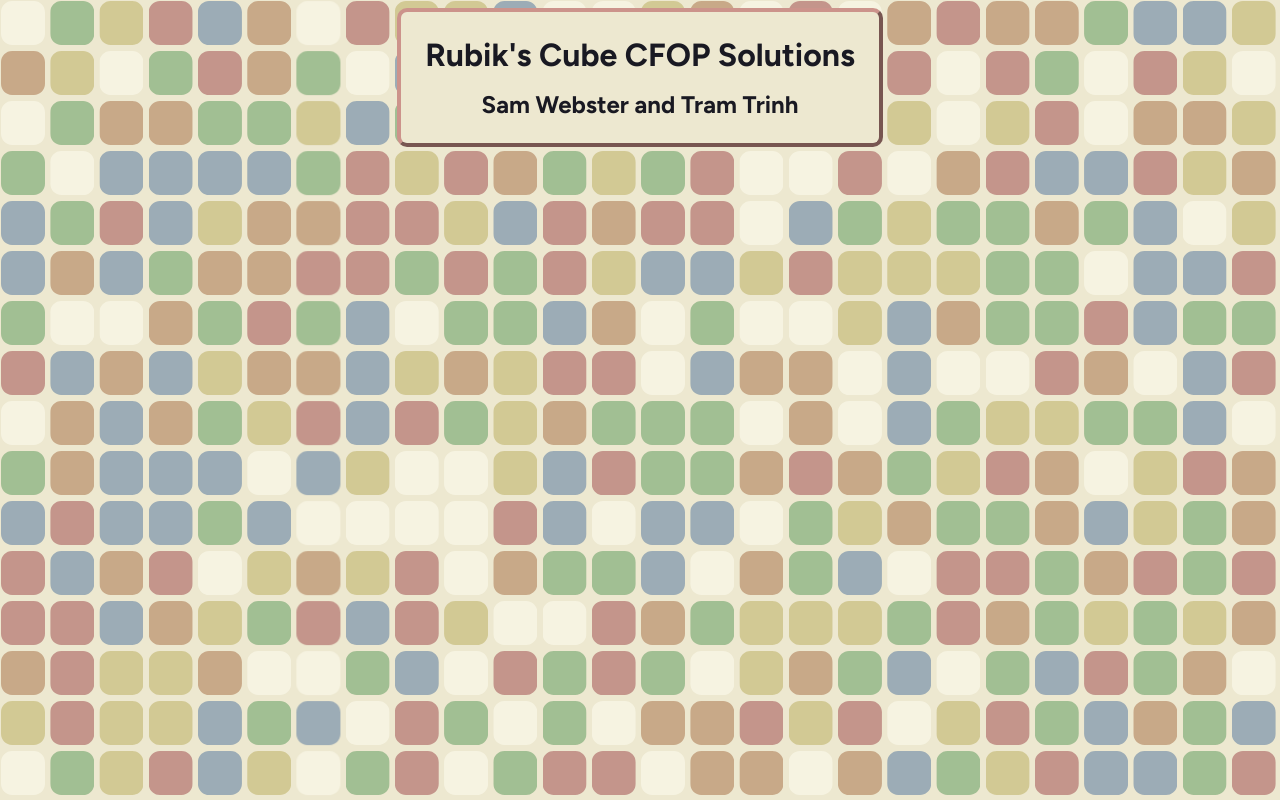
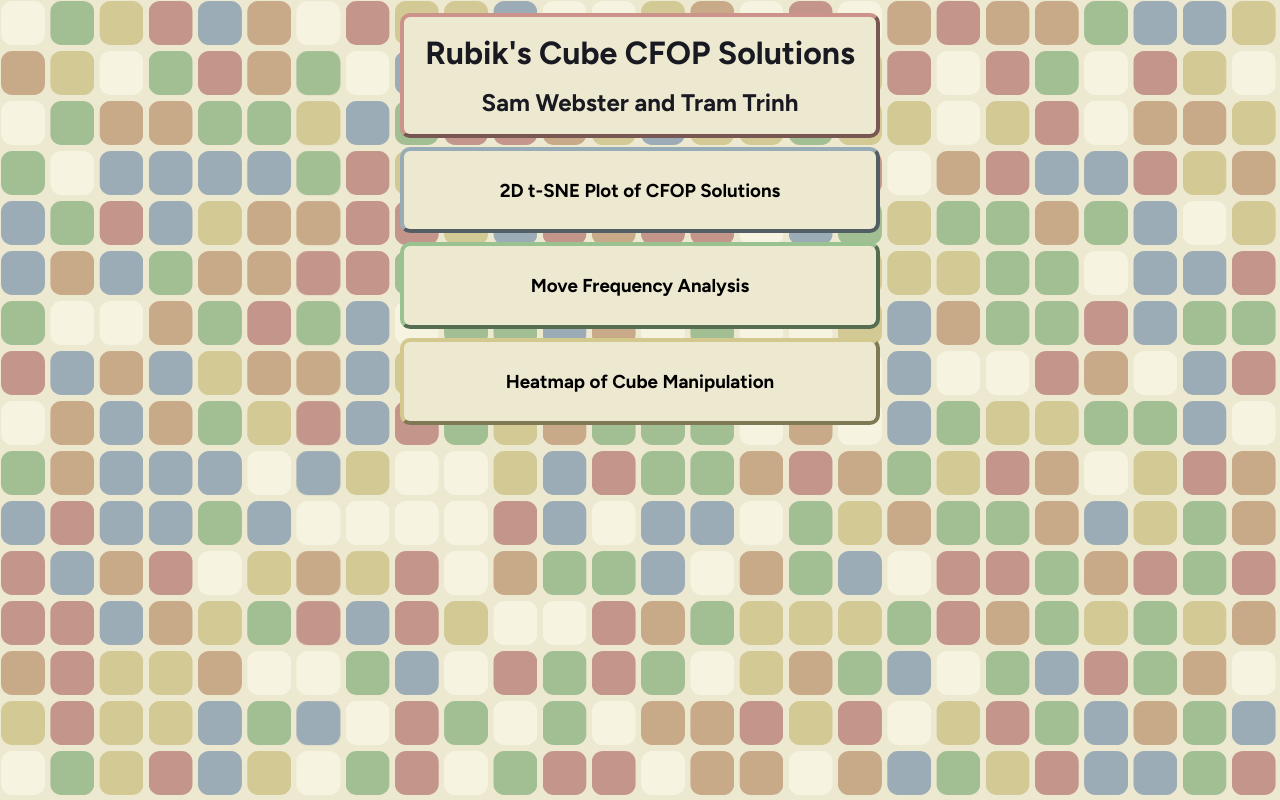
Before and after one commit to samjwebster/CFOP_Solutions_Visualization, a plain HTML site: page index.html in a window 1280 px wide. Drawn offline with Linux system fonts and the light colour scheme.

Commit message:
updated page

```diff
--- a/index.html
+++ b/index.html
@@ -11,9 +11,24 @@
         <div id="background-animation" style="min-width: 100w; min-height: 100h; margin: 0px; padding: 0px; z-index: -10;"></div>
 
         <div id="vis-content">
-            <div id="header">
+            <div id="header" class="cell">
                 <h1>Rubik's Cube CFOP Solutions</h1>
                 <h2>Sam Webster and Tram Trinh</h2>
+            </div>
+
+            <div id="tsne-plot" class="cell">
+                <h3>2D t-SNE Plot of CFOP Solutions</h3>
+                <div id="tsne-plot-svg"></div>
+            </div>
+
+            <div id="move-freq" class="cell">
+                <h3>Move Frequency Analysis</h3>
+                <div id="move-freq-svg"></div>
+            </div>
+
+            <div id="move-heatmap" class="cell">
+                <h3>Heatmap of Cube Manipulation</h3>
+                <div id="move-heatmap-svg"></div>
             </div>
 
         </div>
--- a/styles.css
+++ b/styles.css
@@ -11,6 +11,10 @@ body {
     --rubiksorange: #CDA884;
     --rubikswhite: #F6F3E0;
 
+    display: flex;
+    flex-direction: column;
+    align-items: center;
+
 }
 
 #vis-content {
@@ -19,22 +23,28 @@ body {
     align-items: center;
     padding: 0;
     margin: 10;
-    width: 100%;
+    width: max-content;
     height: 100%;
 }
 
-#header {
+.cell {
+    background: #ede8d0;
+    border-radius: 10px;
+
+    width: 100%;
+    padding: 2%;
+    margin: 1%;
+
+    border-style: outset;
+    border-width: 0.25em;
+
     display: flex;
     flex-direction: column;
     align-items: center;
-    padding: 2vh;
+}
 
-    background: #ede8d0;
-    border-radius: 10px;
-
-    width: max-content;
-
-    border: var(--rubiksred) outset 0.25em;
+#header {
+    border-color: var(--rubiksred);
 }
 
 #header > h1,h2  {
@@ -44,3 +54,15 @@ body {
     /* border: solid red; */
     color: #191922;
 }
+
+#tsne-plot {
+    border-color: var(--rubiksblue);
+}
+
+#move-freq {
+    border-color: var(--rubiksgreen);
+}
+
+#move-heatmap {
+    border-color: var(--rubiksyellow);
+}
```
